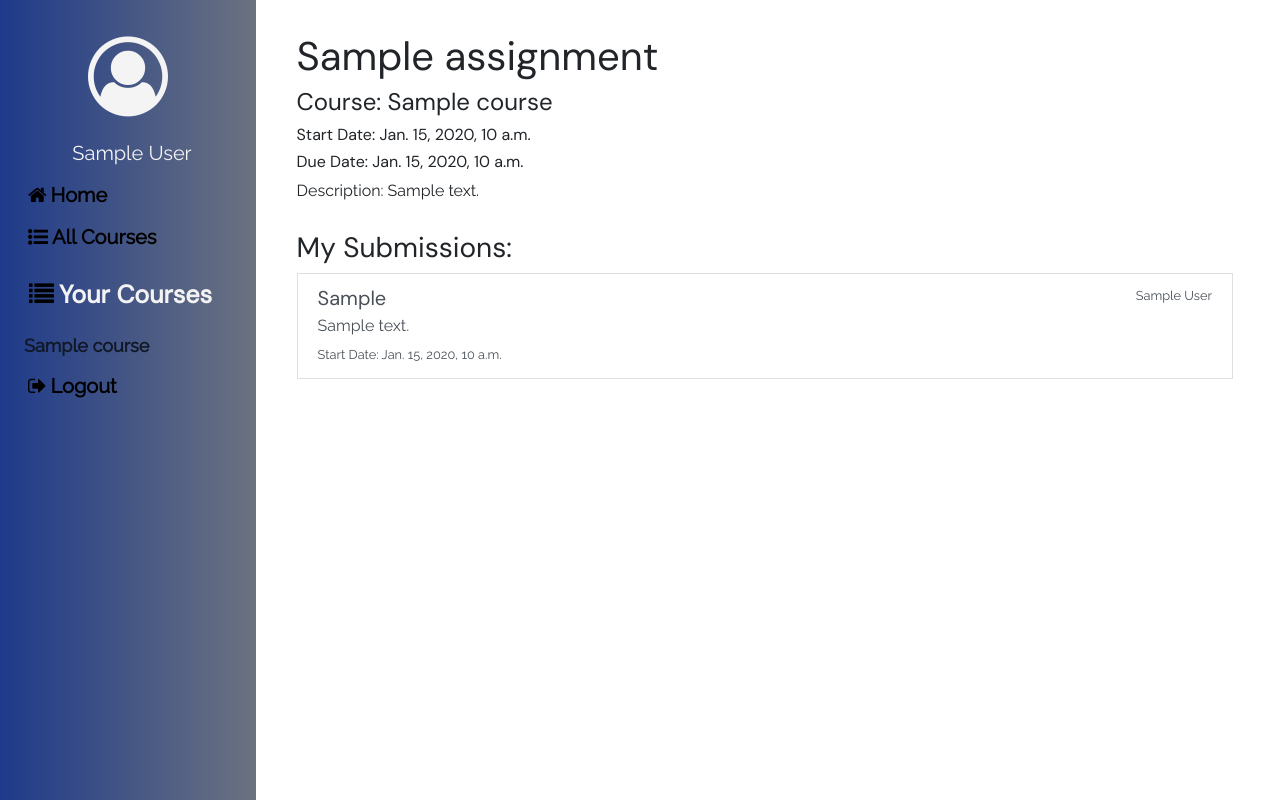
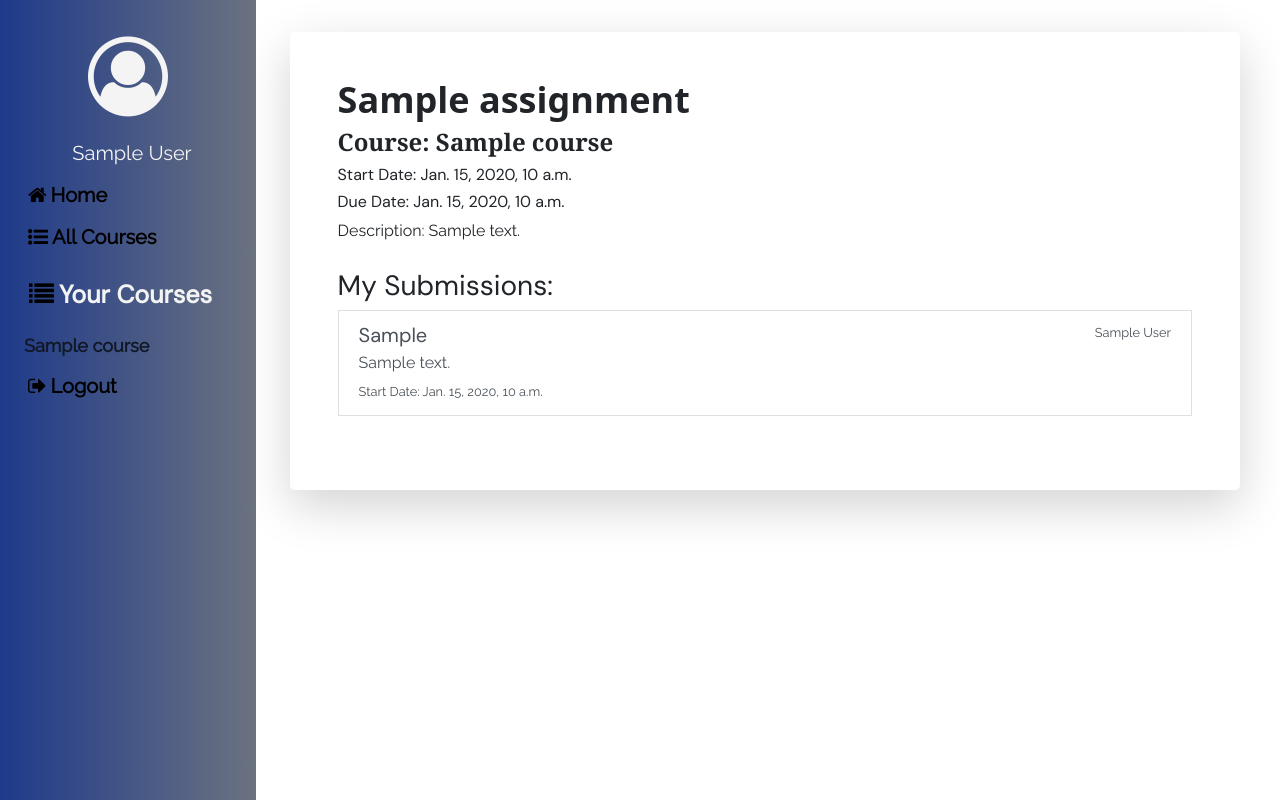
Before and after one commit to adityagoyal222/django-lms, a Django app: page /assignments/detail/1/ in a window 1280 px wide. Run offline with Django 3.2, Linux system fonts and the light colour scheme; a user stored in the database is signed in; tables that the repository leaves empty hold one stand-in row (values such as "Sample post"); some libraries are stand-ins or nearby versions.

Commit message:
modified assignemnts pages

```diff
--- a/assignments/templates/assignments/assignment_detail.html
+++ b/assignments/templates/assignments/assignment_detail.html
@@ -7,19 +7,19 @@
 
 
 {% block main_content %}
-    <div class="container">
-        <h1>{{assignment.assignment_name}}</h1>
-        <h4>Course: {{assignment.course}}</h4>
-        <h6>Start Date: {{assignment.start_date}}</h6>
-        <h6>Due Date: {{assignment.due_date}}</h6>
+    <div class="h-auto m-2 p-5 shadow-lg rounded-lg">
+        <h1  class="font-sans font-semibold text-4xl">{{assignment.assignment_name}}</h1>
+        <h4 class="font-serif font-semibold">Course: {{assignment.course}}</h4>
+        <h6 class="font-extralight">Start Date: {{assignment.start_date}}</h6>
+        <h6 class="font-extralight">Due Date: {{assignment.due_date}}</h6>
 
-        <p>Description: {{assignment.assignment_description}}</p>
+        <p class="font-extralight">Description: {{assignment.assignment_description}}</p>
         {% if user.user_type == 2 %}
-            <a href="{% url 'assignments:update' pk=assignment.pk %}" class="btn btn-warning btn-lg">Update</a>
-            <a href="{% url 'assignments:delete' pk=assignment.pk %}" class="btn btn-danger btn-lg">Delete</a>
+            <a href="{% url 'assignments:update' pk=assignment.pk %}" class="bg-green-500 m-2 text-white hover:bg-green-800 p-2 rounded-md hover:no-underline text-md font-extrabold ">Update</a>
+            <a href="{% url 'assignments:delete' pk=assignment.pk %}" class="bg-red-600 m-2 text-white hover:bg-red-800 p-2 rounded-md text-md font-extrabold hover:no-underline">Delete</a>
 
             <div class="submissions">
-            <h3>Submissions</h3>
+            <h3  class="font-sans font-semibold text-4xl">Submissions</h3>
 
             {% for submissions in submitted %}
                 <a href="{% url 'assignments:submit_detail' pk=submissions.pk %}" class="list-group-item list-group-item-action">
@@ -41,7 +41,7 @@
         {% else %}
             {% if assignment.course in course %}
                 {% if duedate >= time %}
-                    <a href="{% url 'assignments:submit' %}" class="btn btn-success btn-lg">Submit Assignment</a>
+                    <a href="{% url 'assignments:submit' %}" class="bg-green-500 m-3 text-white hover:bg-green-800 p-2 rounded-md hover:no-underline text-md font-extrabold ">Submit Assignment</a>
                 {% endif %}
                 <div class="submissions">
                 <h3>My Submissions:</h3>
--- a/theme/static/css/dist/styles.css
+++ b/theme/static/css/dist/styles.css
@@ -1200,12 +1164,12 @@ select {
   padding-bottom: 1.25rem;
 }
 
+.font-sans {
+  font-family: ui-sans-serif, system-ui, -apple-system, BlinkMacSystemFont, "Segoe UI", Roboto, "Helvetica Neue", Arial, "Noto Sans", sans-serif, "Apple Color Emoji", "Segoe UI Emoji", "Segoe UI Symbol", "Noto Color Emoji";
+}
+
 .font-serif {
   font-family: ui-serif, Georgia, Cambria, "Times New Roman", Times, serif;
-}
-
-.font-sans {
-  font-family: ui-sans-serif, system-ui, -apple-system, BlinkMacSystemFont, "Segoe UI", Roboto, "Helvetica Neue", Arial, "Noto Sans", sans-serif, "Apple Color Emoji", "Segoe UI Emoji", "Segoe UI Symbol", "Noto Color Emoji";
 }
 
 .text-2xl {
@@ -1246,6 +1210,10 @@ select {
   font-weight: 800;
 }
 
+.font-extralight {
+  font-weight: 200;
+}
+
 .font-semibold {
   font-weight: 600;
 }
```
Also changed, not shown: other parts of theme/static/css/dist/styles.css (+51 -87 lines), courses/templates/courses/course_detail.html (+6 -6 lines).
